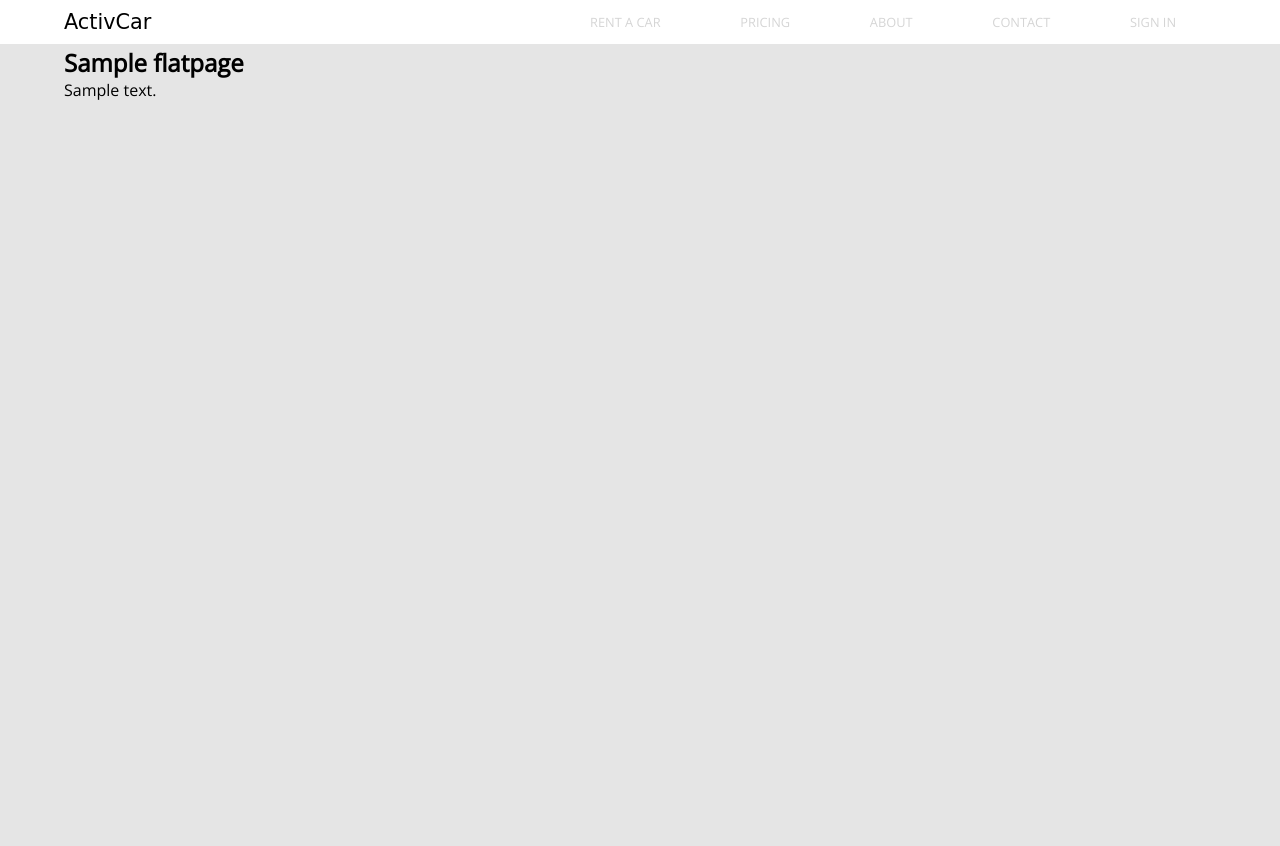
After one commit to heltleo/dopejob, a Django app: template rental/templates/flatpages/default.html in a window 1280 px wide. The commit adds this page. Run offline with Django 3.2, Linux system fonts and the light colour scheme; the template is opened without the code that fills it: most values are stand-ins (such as "Sample title", 1, 10 or a date in 2020); data that the repository does not hold is empty; some web fonts are replaced.

Commit message:
add flatpages

```diff
--- a/activcar/settings.py
+++ b/activcar/settings.py
@@ -37,8 +37,12 @@ INSTALLED_APPS = [
     'django.contrib.sessions',
     'django.contrib.messages',
     'django.contrib.staticfiles',
+    'django.contrib.sites',
+    'django.contrib.flatpages',
     'rental',
 ]
+
+SITE_ID = 1
 
 MIDDLEWARE = [
     'django.middleware.security.SecurityMiddleware',
@@ -48,6 +52,7 @@ MIDDLEWARE = [
     'django.contrib.auth.middleware.AuthenticationMiddleware',
     'django.contrib.messages.middleware.MessageMiddleware',
     'django.middleware.clickjacking.XFrameOptionsMiddleware',
+    'django.contrib.flatpages.middleware.FlatpageFallbackMiddleware',
 ]
 
 ROOT_URLCONF = 'activcar.urls'
--- a/activcar/urls.py
+++ b/activcar/urls.py
@@ -21,6 +21,7 @@ from django.conf.urls.static import static
 
 urlpatterns = [
     path('', include('rental.urls')),
+    url(r'^pages/', include('django.contrib.flatpages.urls')),
     url(r'^admin/', admin.site.urls),
 ]
 if settings.DEBUG:
--- a/rental/templates/base.html
+++ b/rental/templates/base.html
@@ -1,5 +1,5 @@
 {% load staticfiles %}
- {% load i18n %}
+{% load i18n %}
 <!DOCTYPE html lang="en">
   <html>
   <head>
@@ -20,7 +20,7 @@
                 <li class="header-menu-list-item logo"><a href="{% url 'cars' %}" class="brand">{% trans 'ActivCar' %}</a></li>
                 <li class="header-menu-list-item"><a href="#">{% trans 'Rent a car' %}</a></li>
                 <li class="header-menu-list-item"><a href="#">{% trans 'Pricing' %}</a></li>
-                <li class="header-menu-list-item"><a href="#">{% trans 'About' %}</a></li>
+                <li class="header-menu-list-item"><a href="/pages/about">{% trans 'About' %}</a></li>
                 <li class="header-menu-list-item"><a href="#">{% trans 'Contact' %}</a></li>
                 <li class="header-menu-list-item"><a href="#">{% trans 'Sign in' %}</a></li>
             </ul>
--- /dev/null
+++ b/rental/templates/flatpages/default.html
@@ -0,0 +1,7 @@
+{% extends 'base.html' %}
+{% block title %}{{ flatpage.title }}{% endblock %}
+
+{% block content %}
+<h2>{{ flatpage.title }}</h2>
+<p>{{ flatpage.content }}</p>
+{% endblock %}
```
